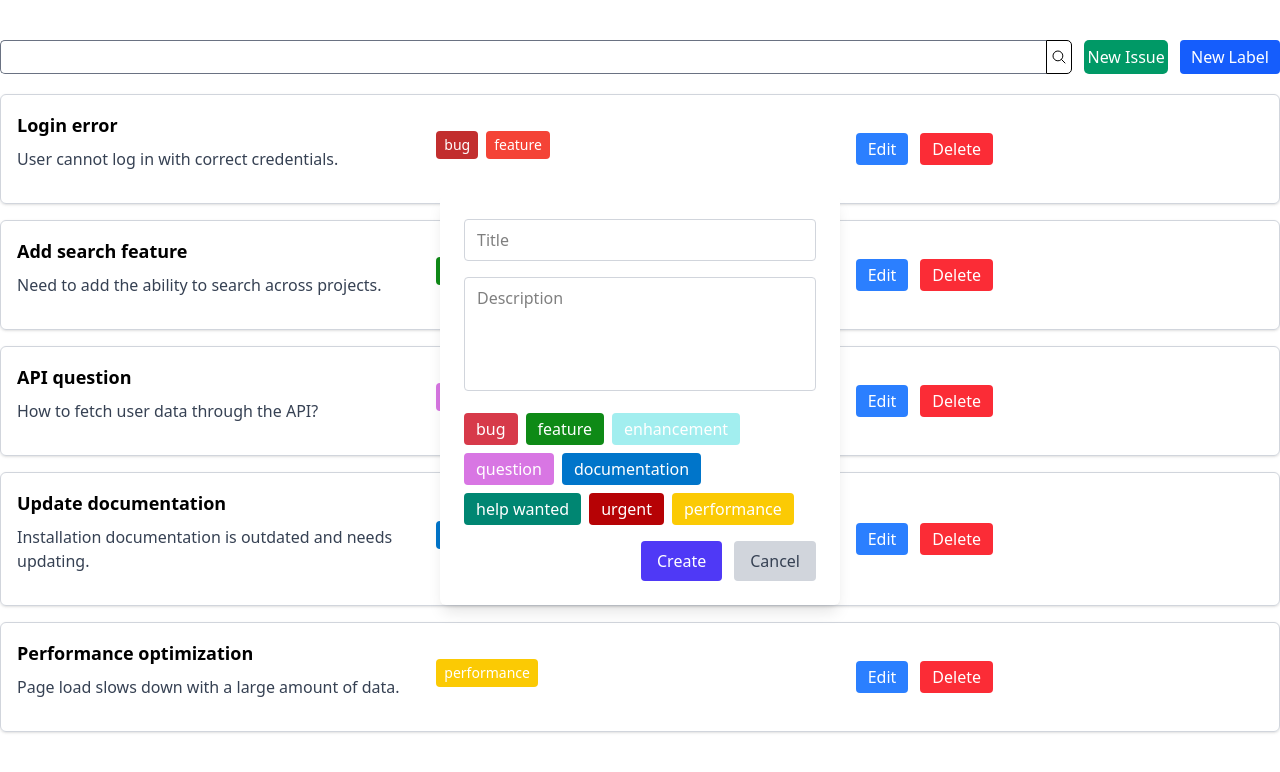
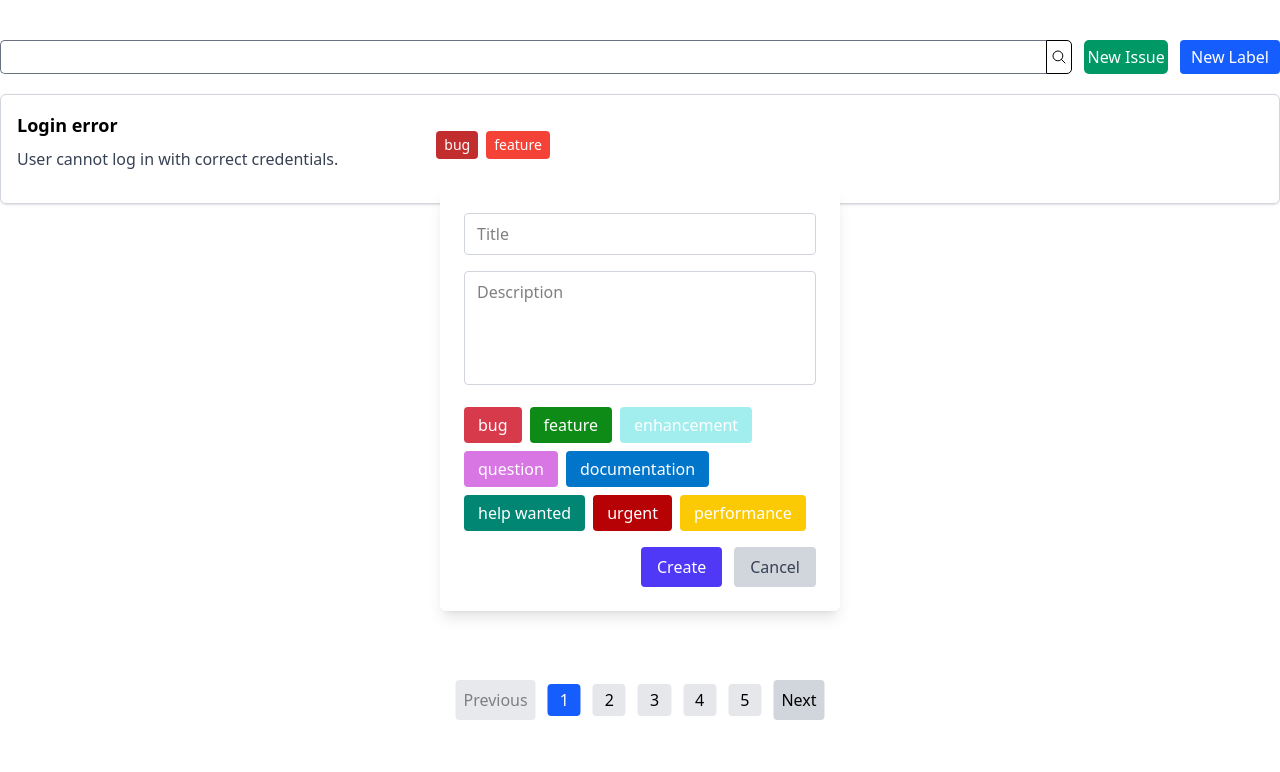
Before and after one commit to Tigran-Nazaryan/custom-component, a React (Vite) app: page / in a window 1280 px wide. Both pictures are taken after a click on the button "New Issue". Shown: the top 772 px of the page. Built offline with nearby package versions, Linux system fonts and the light colour scheme.

Commit message:
add pagination and search

```diff
--- a/src/components/IssueCard.jsx
+++ b/src/components/issuesComponents/IssueCard.jsx
@@ -1,5 +1,4 @@
-export default function IssueCard({issue, onEdit, onDelete}) {
-    console.log(issue);
+export default function IssueCard({issue, onEdit, onDelete, createdBy}) {
     return (
         <div
             className="border border-gray-300 rounded-md p-4 mb-4 shadow-sm grid grid-cols-3 gap-3 items-center">
@@ -22,6 +21,8 @@ export default function IssueCard({issue, onEdit, onDelete}) {
                     ))}
                 </div>
             )}
+            {
+                createdBy === issue.createdBy && (
                     <div>
                         <button
                             onClick={onEdit}
@@ -36,6 +37,8 @@ export default function IssueCard({issue, onEdit, onDelete}) {
                             Delete
                         </button>
                     </div>
+                )
+            }
         </div>
     );
 }
--- a/src/components/IssueForm.jsx
+++ b/src/components/issuesComponents/IssueForm.jsx
@@ -16,8 +16,6 @@ const IssueForm = ({ labels, onCreate, onCancel, onSave, initialData }) => {
             });
         }
     }, [initialData]);
-
-    console.log(labels, initialData)
 
     const handleChange = (e) => {
         const { name, value } = e.target;
@@ -75,10 +73,10 @@ const IssueForm = ({ labels, onCreate, onCancel, onSave, initialData }) => {
                         <span
                             key={label.name}
                             onClick={() => toggleLabel(label)}
-                            className={`text-white px-3 py-1 rounded cursor-pointer select-none ${
+                            className={`text-white px-3 py-1 rounded cursor-pointer select-none border-2 ${
                                 formData.selectedLabels.find(sl => sl.name === label.name)
-                                    ? "border-2 border-black"
-                                    : ""
+                                    ? "border-black"
+                                    : "border-transparent"
                             }`}
                             style={{ backgroundColor: label.color }}
                         >
@@ -89,13 +87,13 @@ const IssueForm = ({ labels, onCreate, onCancel, onSave, initialData }) => {
                 <div className="flex justify-end gap-3">
                     <button
                         onClick={handleSubmit}
-                        className="bg-indigo-600 text-white px-4 py-2 rounded hover:bg-indigo-700 transition"
+                        className="bg-indigo-600 text-white px-4 py-2 rounded hover:bg-indigo-700 transition cursor-pointer"
                     >
                         {initialData ? "Save" : "Create"}
                     </button>
                     <button
                         onClick={onCancel}
-                        className="bg-gray-300 text-gray-700 px-4 py-2 rounded hover:bg-gray-400 transition"
+                        className="bg-gray-300 text-gray-700 px-4 py-2 rounded hover:bg-gray-400 transition cursor-pointer"
                     >
                         Cancel
                     </button>
--- a/src/components/LabelManager.jsx
+++ b/src/components/issuesComponents/LabelManager.jsx
@@ -91,7 +91,6 @@ export default function LabelManager({labels, setLabels}) {
                                     key={label.id}
                                     className="flex items-center space-x-2 p-2 rounded hover:bg-gray-100 cursor-pointer"
                                     onClick={() => {
-                                        console.log('Selected:', label);
                                         closeModal();
                                     }}
                                 >
--- a/src/containers/IssueContainer.jsx
+++ b/src/containers/IssueContainer.jsx
@@ -1,31 +1,38 @@
-import { IoSearchOutline } from "react-icons/io5";
-import IssueCard from "../components/IssueCard";
-import { issuesData } from "../constants/issuesData";
-import { issuesUtils } from "../utils/issuesUtils.js";
-import IssueForm from "../components/IssueForm.jsx";
-import { labelsData } from "../constants/lables.js";
-import { useState } from "react";
-import LabelManager from "../components/LabelManager.jsx";
+import {IoSearchOutline} from "react-icons/io5";
+import IssueCard from "../components/issuesComponents/IssueCard.jsx";
+import {issuesData} from "../constants/issuesData";
+import {issuesUtils} from "../utils/issuesUtils.js";
+import IssueForm from "../components/issuesComponents/IssueForm.jsx";
+import {labelsData} from "../constants/lables.js";
+import {useState} from "react";
+import LabelManager from "../components/issuesComponents/LabelManager.jsx";
 
 const IssueContainer = () => {
     const [issues, setIssues] = useState(issuesData);
     const [labels, setLabels] = useState(labelsData);
     const [editingIssue, setEditingIssue] = useState(null);
     const [showForm, setShowForm] = useState(false);
-    const { deleteIssue, editIssue, addIssue } = issuesUtils;
-    console.log(issues);
+    const [createdBy] = useState("u1");
+    const [searchTerm, setSearchTerm] = useState("");
+    const [currentPage, setCurrentPage] = useState(1);
+    const [issuesPerPage] = useState(1);
+
+    const {deleteIssue, editIssue, addIssue, searchIssues} = issuesUtils;
+
+    const handleChange = (e) => {
+        setSearchTerm(e.target.value);
+    }
+
     const handleCreateIssue = (newIssue) => {
-        console.log("newIssue", newIssue);
-        setIssues(addIssue(issues, newIssue));
+        const issueWithCreator = {...newIssue, createdBy};
+        setIssues(addIssue(issues, issueWithCreator));
         setShowForm(false);
     };
 
     const handleSave = (updatedIssue) => {
-        console.log("updatedIssue", updatedIssue);
         setIssues(prev => editIssue(prev, updatedIssue));
         setEditingIssue(null);
     };
-
 
     const handleCancel = () => {
         setEditingIssue(null);
@@ -36,16 +43,44 @@ const IssueContainer = () => {
         setEditingIssue(issue);
     };
 
+    const filteredIssues = searchIssues(issues, searchTerm);
+
+    const indexOfLastIssue = currentPage * issuesPerPage;
+    const indexOfFirstIssue = indexOfLastIssue - issuesPerPage;
+    const currentIssues = filteredIssues.slice(indexOfFirstIssue, indexOfLastIssue);
+
+    const totalPages = Math.ceil(filteredIssues.length / issuesPerPage);
+
+    const nextPage = () => {
+        if (currentPage < totalPages) {
+            setCurrentPage(currentPage + 1);
+        }
+    };
+
+    const prevPage = () => {
+        if (currentPage > 1) {
+            setCurrentPage(currentPage - 1);
+        }
+    };
+
+    const goToPage = (page) => {
+        setCurrentPage(page);
+    };
+
+    const pages = Array.from({length: totalPages}, (_, i) => i + 1);
+
     return (
         <div className="flex flex-col mx-auto max-w-[1280px] w-full h-screen gap-5">
             <div className="flex w-full justify-between mt-10 gap-3">
                 <div className="flex justify-between items-stretch w-full">
                     <input
                         type="text"
+                        value={searchTerm}
+                        onChange={handleChange}
                         className="border-[1px] border-r-0 rounded-l-[5px] rounded-r-none border-gray-500 p-1 w-full"
                     />
                     <button className="border-1  rounded-r-[5px] rounded-l-none p-1 cursor-pointer">
-                        <IoSearchOutline />
+                        <IoSearchOutline/>
                     </button>
                 </div>
                 <button
@@ -54,7 +89,7 @@ const IssueContainer = () => {
                 >
                     New Issue
                 </button>
-                <LabelManager  labels={labels} setLabels={setLabels}/>
+                <LabelManager labels={labels} setLabels={setLabels}/>
             </div>
 
             {showForm && !editingIssue && (
@@ -75,14 +110,43 @@ const IssueContainer = () => {
             )}
 
             <div>
-                {issues.map((issue) => (
+                {currentIssues.map((issue) => (
                     <IssueCard
                         key={issue.id}
                         issue={issue}
+                        createdBy={createdBy}
                         onEdit={() => handleEdit(issue)}
                         onDelete={() => setIssues(deleteIssue(issues, issue.id))}
                     />
                 ))}
+            </div>
+
+            <div className="absolute bottom-20 left-1/2 transform -translate-x-1/2 flex justify-center gap-3 mt-5">
+                <button
+                    onClick={prevPage}
+                    disabled={currentPage === 1}
+                    className="bg-gray-300 p-2 rounded disabled:opacity-50 cursor-pointer"
+                >
+                    Previous
+                </button>
+                <div className="flex items-center gap-3">
+                    {pages.map((page) => (
+                        <button
+                            key={`page-${page}`}
+                            onClick={() => goToPage(page)}
+                            className={`px-3 py-1 rounded ${currentPage === page ? 'bg-blue-600 text-white' : 'bg-gray-200 cursor-pointer '}`}
+                        >
+                            {page}
+                        </button>
+                    ))}
+                </div>
+                <button
+                    onClick={nextPage}
+                    disabled={currentPage === totalPages}
+                    className="bg-gray-300 p-2 rounded disabled:opacity-50 cursor-pointer"
+                >
+                    Next
+                </button>
             </div>
         </div>
     );
--- a/src/utils/issuesUtils.js
+++ b/src/utils/issuesUtils.js
@@ -1,5 +1,4 @@
 export function addIssue(issues, newIssue) {
-    console.log("newIssue", newIssue, issues);
     return [...issues, { id: Date.now(), ...newIssue }];
 }
 
```
Also changed, not shown: src/components/SearchBar.jsx (deleted). Lines whose indentation alone changed are shown as unchanged.
